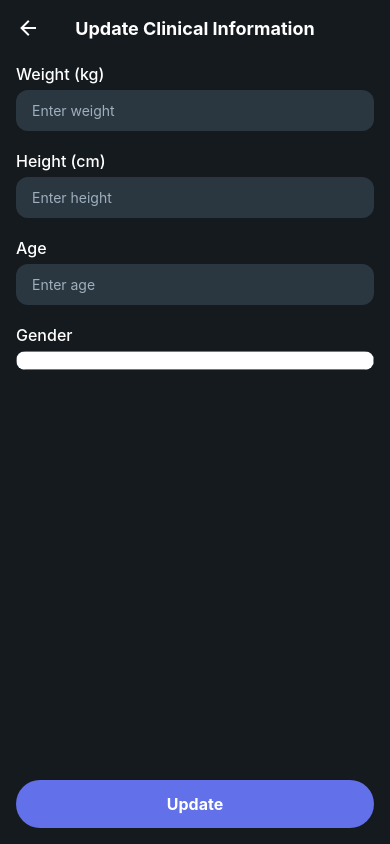
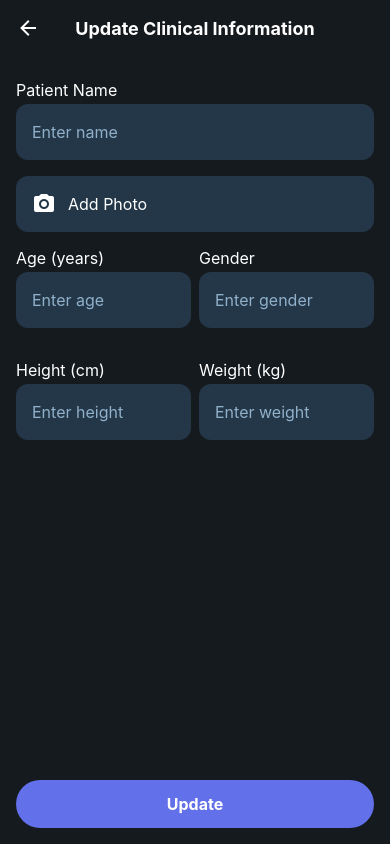
Before and after one commit to therealmanraj/dialyze-app, a React Native app: screen /UpdateClinicalInfo in a window 390 px wide. Built offline with nearby package versions, Linux system fonts and the light colour scheme.

Commit message:
Update UpdateClinicalInfoScreen.js

```diff
--- a/screens/PatientSummaryScreen/UpdateClinicalInfoScreen.js
+++ b/screens/PatientSummaryScreen/UpdateClinicalInfoScreen.js
@@ -1,10 +1,10 @@
 // screens/UpdateClinicalInfoScreen.js
+
 import React, { useState } from "react";
 import {
   SafeAreaView,
   View,
   Text,
-  TextInput,
   TouchableOpacity,
   ScrollView,
   KeyboardAvoidingView,
@@ -12,7 +12,7 @@
   Platform,
 } from "react-native";
 import { MaterialCommunityIcons } from "@expo/vector-icons";
-import { Picker } from "@react-native-picker/picker";
+import ClinicalInfoInputs from "../components/ClinicalInfoInputs";
 
 export default function UpdateClinicalInfoScreen({ navigation }) {
   const [weight, setWeight] = useState("");
@@ -21,7 +21,7 @@
   const [gender, setGender] = useState("");
 
   const handleUpdate = () => {
-    // TODO: persist values…
+    // TODO: persist or pass these values back...
     navigation.goBack();
   };
 
@@ -36,7 +36,7 @@
         <View style={{ width: 24 }} />
       </View>
 
-      {/* form + footer slide up */}
+      {/* form + footer slide up with keyboard */}
       <KeyboardAvoidingView
         style={{ flex: 1 }}
         behavior={Platform.OS === "ios" ? "padding" : "height"}
@@ -46,62 +46,16 @@
           contentContainerStyle={styles.form}
           keyboardShouldPersistTaps="handled"
         >
-          {/* Weight */}
-          <View style={styles.field}>
-            <Text style={styles.label}>Weight (kg)</Text>
-            <TextInput
-              style={styles.input}
-              placeholder="Enter weight"
-              placeholderTextColor="#9eafbd"
-              keyboardType="numeric"
-              value={weight}
-              onChangeText={setWeight}
-            />
-          </View>
-
-          {/* Height */}
-          <View style={styles.field}>
-            <Text style={styles.label}>Height (cm)</Text>
-            <TextInput
-              style={styles.input}
-              placeholder="Enter height"
-              placeholderTextColor="#9eafbd"
-              keyboardType="numeric"
-              value={height}
-              onChangeText={setHeight}
-            />
-          </View>
-
-          {/* Age */}
-          <View style={styles.field}>
-            <Text style={styles.label}>Age</Text>
-            <TextInput
-              style={styles.input}
-              placeholder="Enter age"
-              placeholderTextColor="#9eafbd"
-              keyboardType="numeric"
-              value={age}
-              onChangeText={setAge}
-            />
-          </View>
-
-          {/* Gender */}
-          <View style={styles.field}>
-            <Text style={styles.label}>Gender</Text>
-            <View style={styles.pickerWrapper}>
-              <Picker
-                selectedValue={gender}
-                onValueChange={setGender}
-                style={styles.picker}
-                dropdownIconColor="#fff"
-              >
-                <Picker.Item label="Select gender" value="" color="#9eafbd" />
-                <Picker.Item label="Male" value="Male" />
-                <Picker.Item label="Female" value="Female" />
-                <Picker.Item label="Other" value="Other" />
-              </Picker>
-            </View>
-          </View>
+          <ClinicalInfoInputs
+            weight={weight}
+            setWeight={setWeight}
+            height={height}
+            setHeight={setHeight}
+            age={age}
+            setAge={setAge}
+            gender={gender}
+            setGender={setGender}
+          />
         </ScrollView>
 
         {/* always-visible update button */}
@@ -116,7 +70,10 @@
 }
 
 const styles = StyleSheet.create({
-  root: { flex: 1, backgroundColor: "#151a1e" },
+  root: {
+    flex: 1,
+    backgroundColor: "#151a1e",
+  },
   header: {
     flexDirection: "row",
     alignItems: "center",
@@ -130,35 +87,11 @@
     fontWeight: "700",
     textAlign: "center",
   },
-
   form: {
     paddingHorizontal: 16,
     paddingTop: 8,
     paddingBottom: 16,
   },
-  field: { marginBottom: 20 },
-  label: {
-    color: "#fff",
-    fontSize: 16,
-    fontWeight: "500",
-    marginBottom: 6,
-  },
-  input: {
-    backgroundColor: "#2b3740",
-    borderRadius: 12,
-    paddingVertical: 12,
-    paddingHorizontal: 16,
-    color: "#fff",
-  },
-  pickerWrapper: {
-    backgroundColor: "#2b3740",
-    borderRadius: 12,
-    overflow: "hidden",
-  },
-  picker: {
-    color: "#fff",
-  },
-
   footer: {
     padding: 16,
     backgroundColor: "#151a1e",
```
